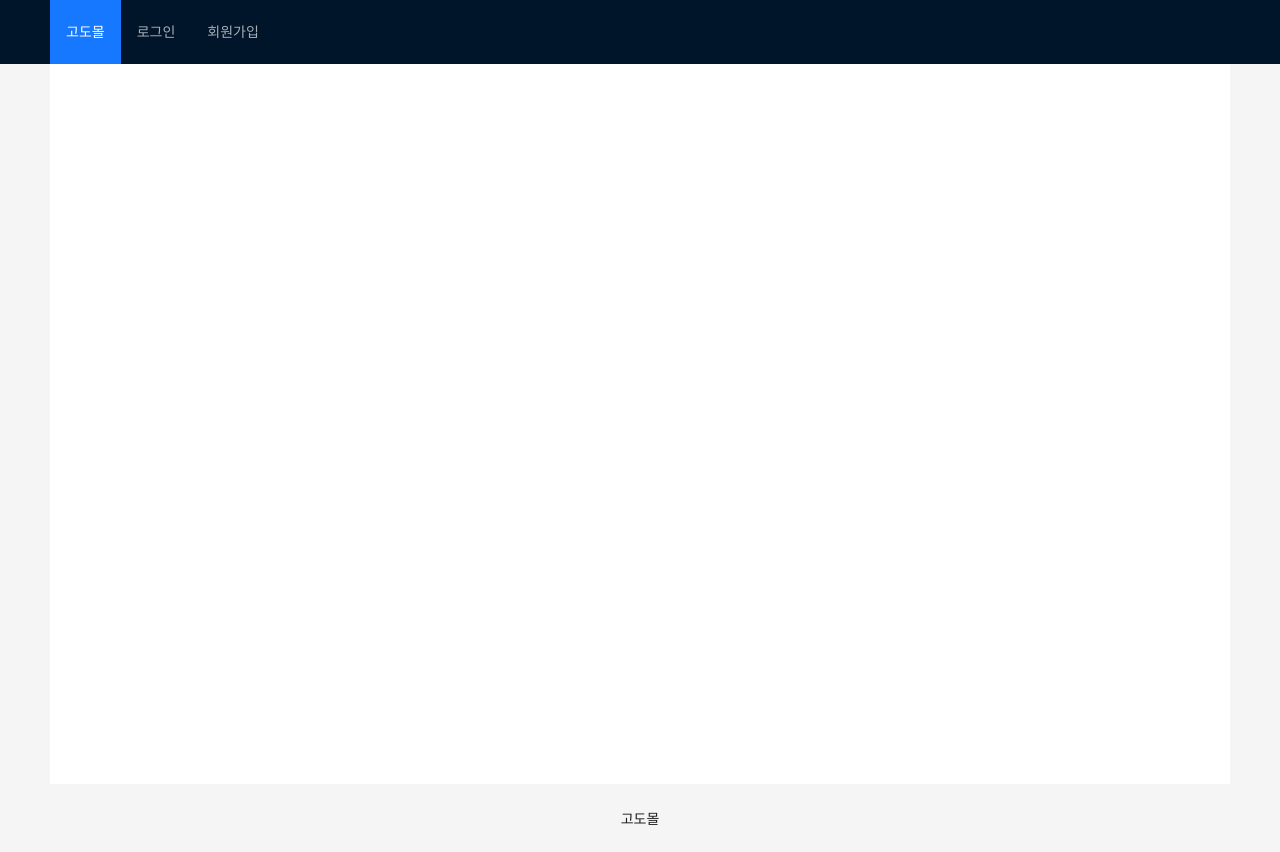
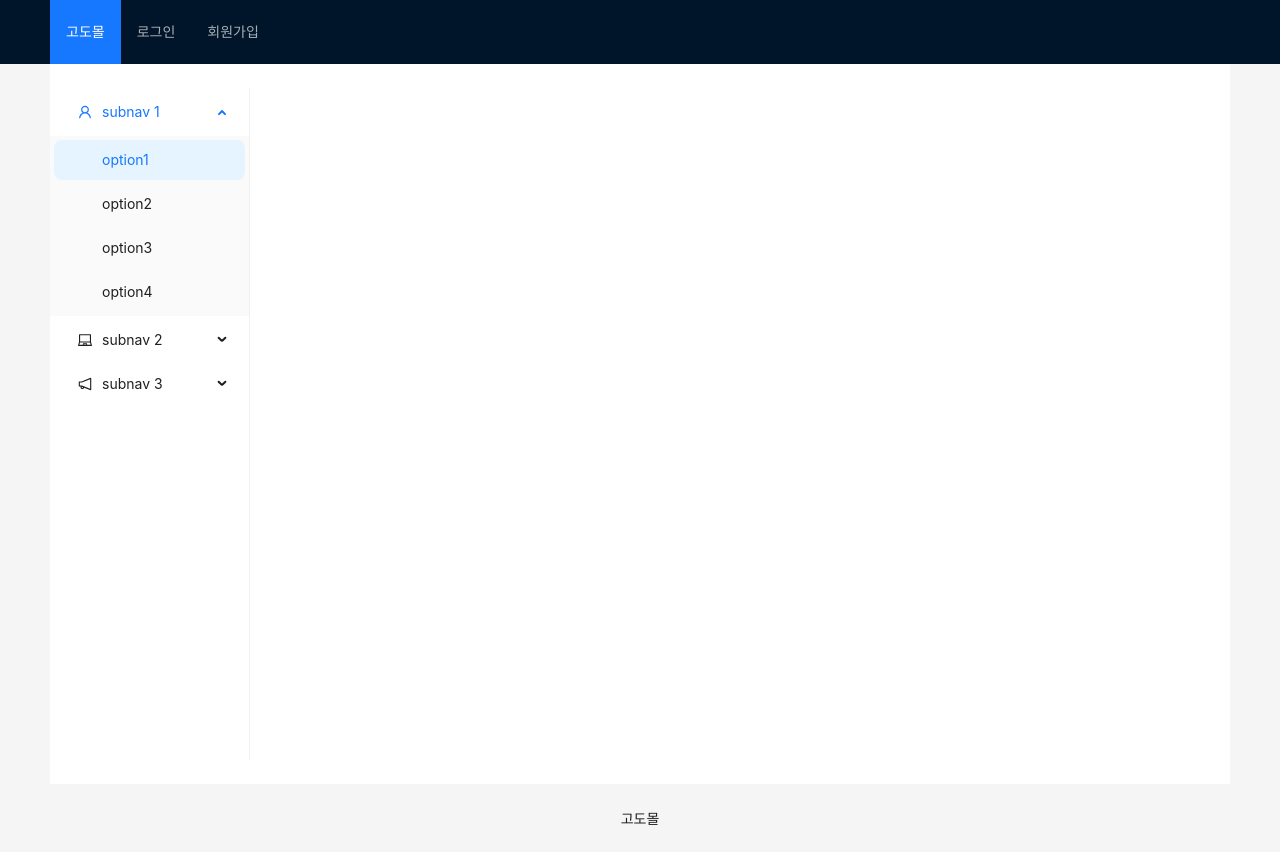
Before and after one commit to practice-server-side/Product-React, a React (Create React App) app: page / in a window 1280 px wide. Built offline with nearby package versions, Linux system fonts and the light colour scheme.

Commit message:
useEffect로 새로고침해도 사이드바 안사라지게 수정

```diff
--- a/src/components/layouts/DefaultLayout.tsx
+++ b/src/components/layouts/DefaultLayout.tsx
@@ -1,10 +1,12 @@
 import { Outlet } from "react-router-dom";
 import { Layout, Menu, theme } from "antd";
 import { useRecoilState } from "recoil";
+import Cookies from "js-cookie";
 
 import { LoginState } from "../../state/LoginState";
 import DefaultHeader from "./DefaultHeader";
 import SidebarMenu from "./SidebarMenu";
+import { useEffect } from "react";
 
 const { Content, Footer, Sider } = Layout;
 
@@ -13,7 +15,13 @@ function DefaultLayout() {
     token: { colorBgContainer }
   } = theme.useToken();
 
-  const [loginState] = useRecoilState(LoginState);
+  const [loginState, setLoginState] = useRecoilState(LoginState);
+
+  useEffect(() => {
+    if (Cookies.get("sessionId") !== null) {
+      setLoginState(Cookies.get("sessionId") !== null);
+    }
+  }, [loginState]);
 
   const sidebarList = SidebarMenu();
 
```
